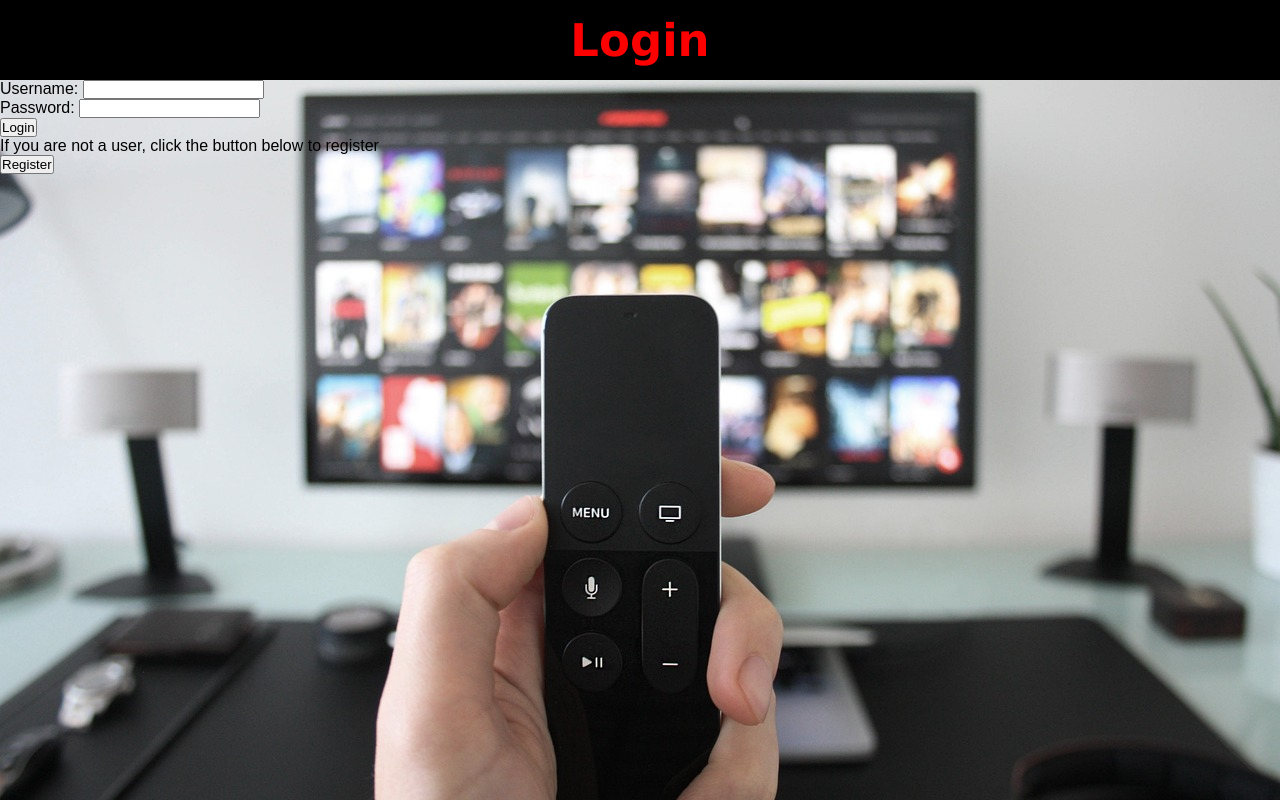
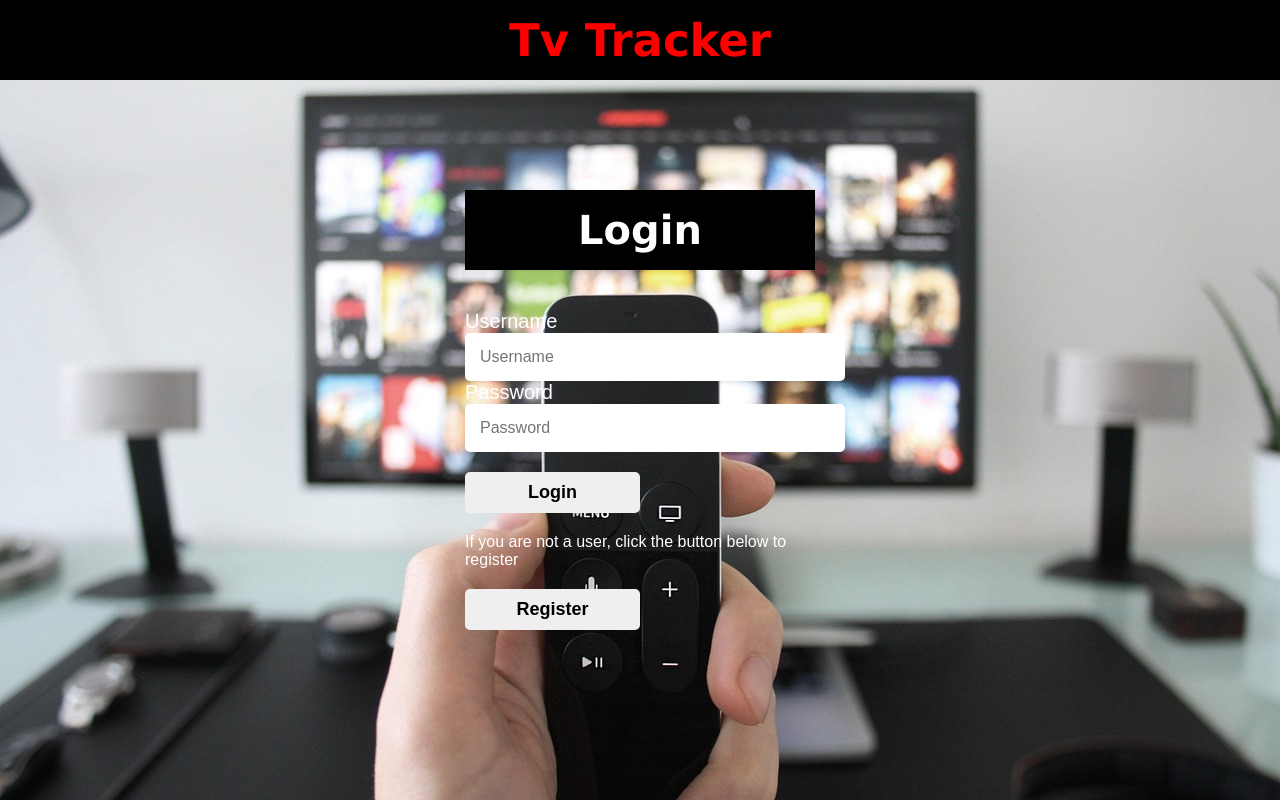
Before and after one commit to JKRAYV/Progress_Tracker_Project, a Flask app: page / in a window 1280 px wide. Run offline with Flask 3, Linux system fonts and the light colour scheme; some libraries are stand-ins or nearby versions.

Commit message:
login/css 1047

```diff
--- a/static/styles/login.css
+++ b/static/styles/login.css
@@ -7,6 +7,7 @@
 body {
     font-family: Arial, Helvetica, sans-serif;
     background: url(room-2559790_1280.jpg);
+    background-repeat: no-repeat;
     background-size: cover;
   }
 h1{
@@ -33,7 +34,7 @@ h1{
    font-size: 40px;
    text-align: center;
    margin: 40px 0;
-   color:#fff
+   color: #fff
 }
 .login-form label{
     font-size: 20px;
@@ -46,6 +47,7 @@ h1{
     border: 0;
     outline: none;
     border-radius: 5px;
+
 }
 .login-form button{
     font-size: 18px;
--- a/templates/login.html
+++ b/templates/login.html
@@ -8,20 +8,23 @@
             <link rel= "stylesheet" type= "text/css" href= "{{ url_for('static',filename='styles/login.css') }}">
         </head>
         <body>
+            <h1>Tv Tracker</h1>
+            <div class="login-form">
                 <h1>Login</h1>
                 {% if error %}
                 <p style="color: red;">{{ error }}</p>
                 {% endif %}
                 <form method="POST" action="/">
-                <label for="username">Username:</label>
-                <input type="text" id="username" name="username"><br>
-                <label for="password">Password:</label>
-                <input type="password" id="password" name="password"><br>
+                    <label>Username</label>
+                    <input type="text" name="user" placeholder="Username">
+                    <label>Password</label>
+                    <input type="password" name= "password" placeholder="Password">
                     <button type="submit">Login</button>
                 </form>
-            <div>
+                <div class="not-user">
                     <p>If you are not a user, click the button below to register</p>
                     <a href="/register"><button type="submit">Register</button></a>
+                </div>
             </div>
         </body>
         </html>
```
Lines whose indentation alone changed are shown as unchanged.
